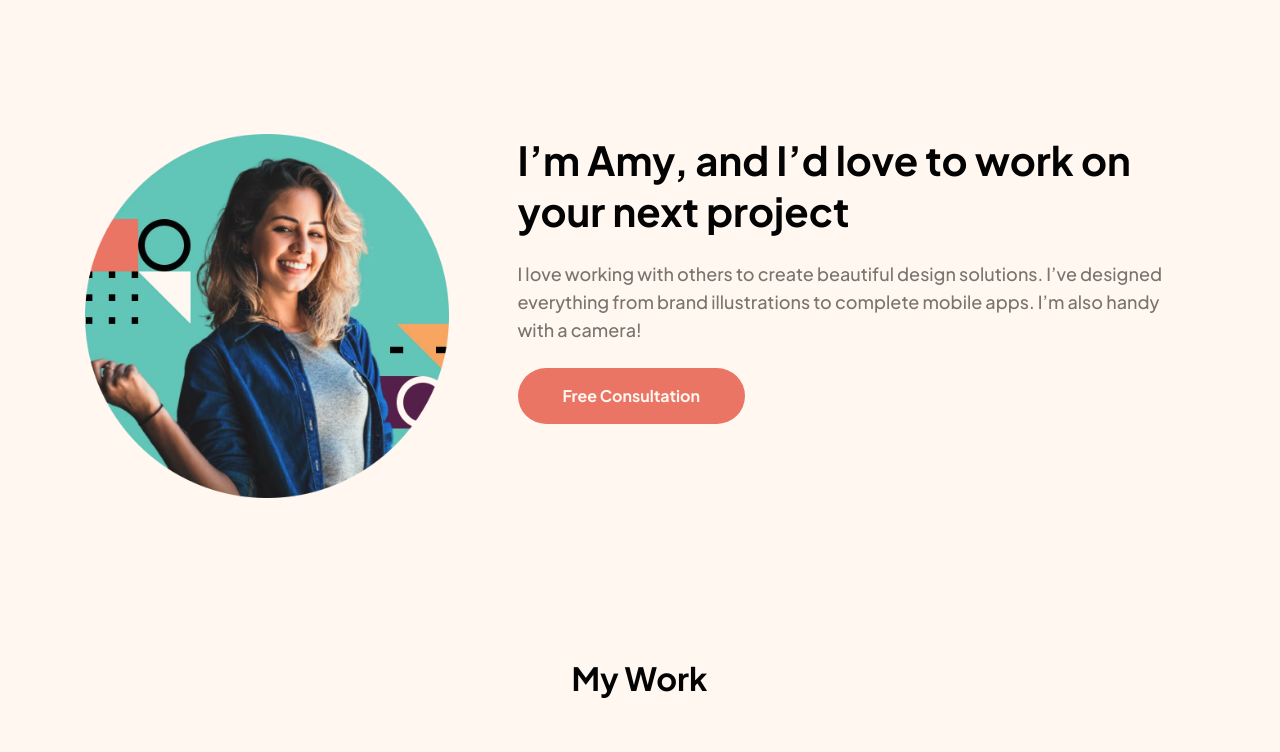
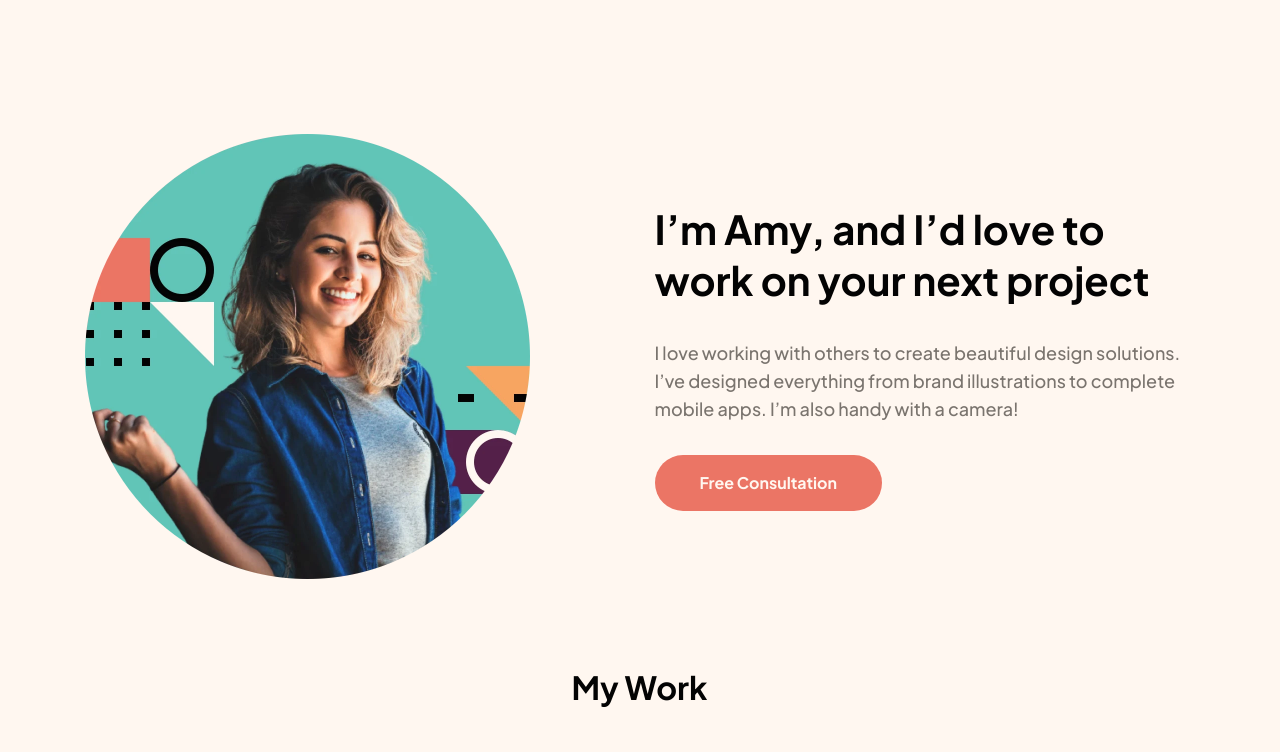
Before and after one commit to miguelzaga/single-page-design-portfolio, a JavaScript app: page / in a window 1280 px wide. Shown: the part 757-1509 px from the top of the page. Built offline with nearby package versions, Linux system fonts and the light colour scheme.

Commit message:
style profile for desktop

```diff
--- a/src/scss/05-components/_grid.scss
+++ b/src/scss/05-components/_grid.scss
@@ -84,7 +84,6 @@
 
   @include breakpoint($lg) {
     grid-template-columns: repeat(6, 1fr);
-    // grid-template-rows: 182px 158px;
     margin-bottom: 136px;
 
     &__cell {
--- a/src/scss/05-components/_profile.scss
+++ b/src/scss/05-components/_profile.scss
@@ -27,10 +27,11 @@
     margin-bottom: 120px;
     gap: 69px;
     justify-content: flex-end;
+    align-items: center;
 
     &__img {
       max-width: 364px;
-      align-self: center;
+      margin: 0;
     }
 
     &__main {
@@ -38,4 +39,21 @@
       text-align: left;
     }
   }
+
+  @include breakpoint($lg) {
+    margin-bottom: 88px;
+    gap: 125px;
+
+    &__img {
+      max-width: 445px;
+    }
+
+    &__title {
+      margin-bottom: 34px;
+    }
+
+    &__text {
+      margin-bottom: 32px;
+    }
+  }
 }
```
